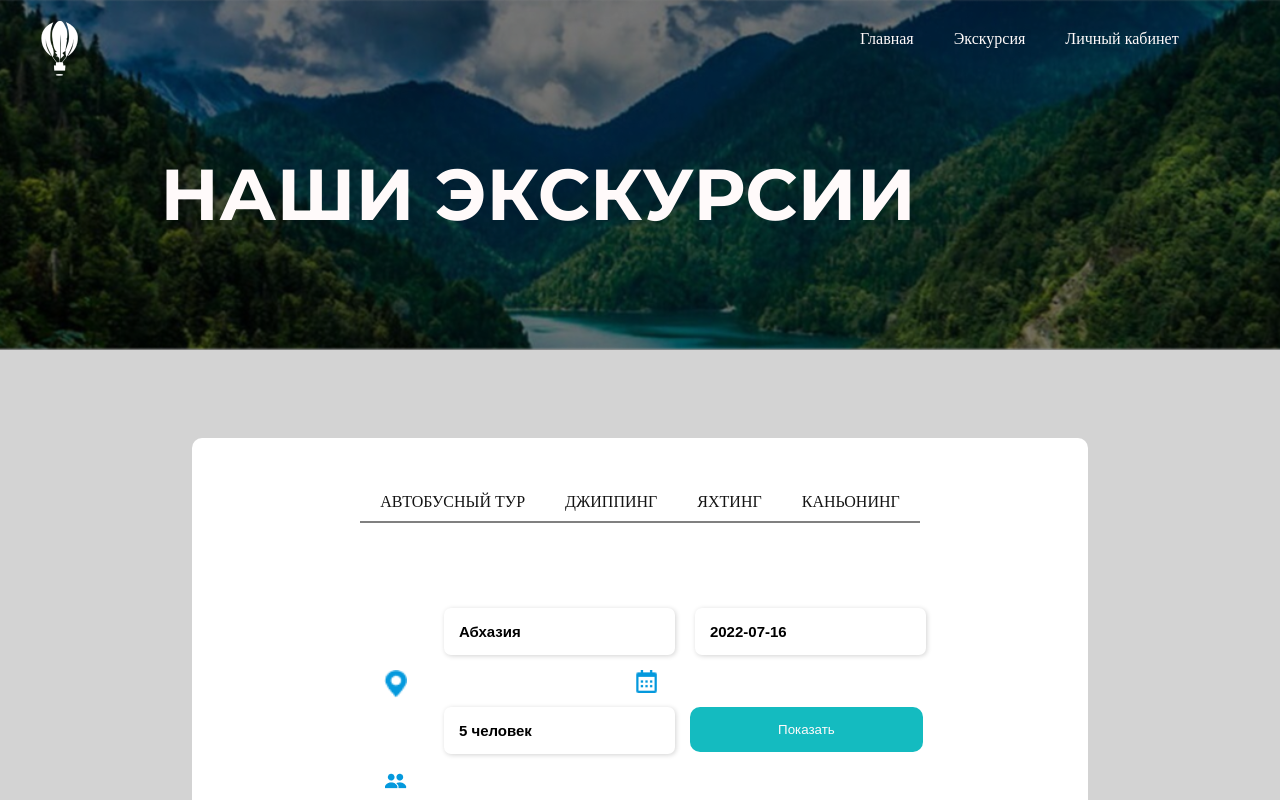
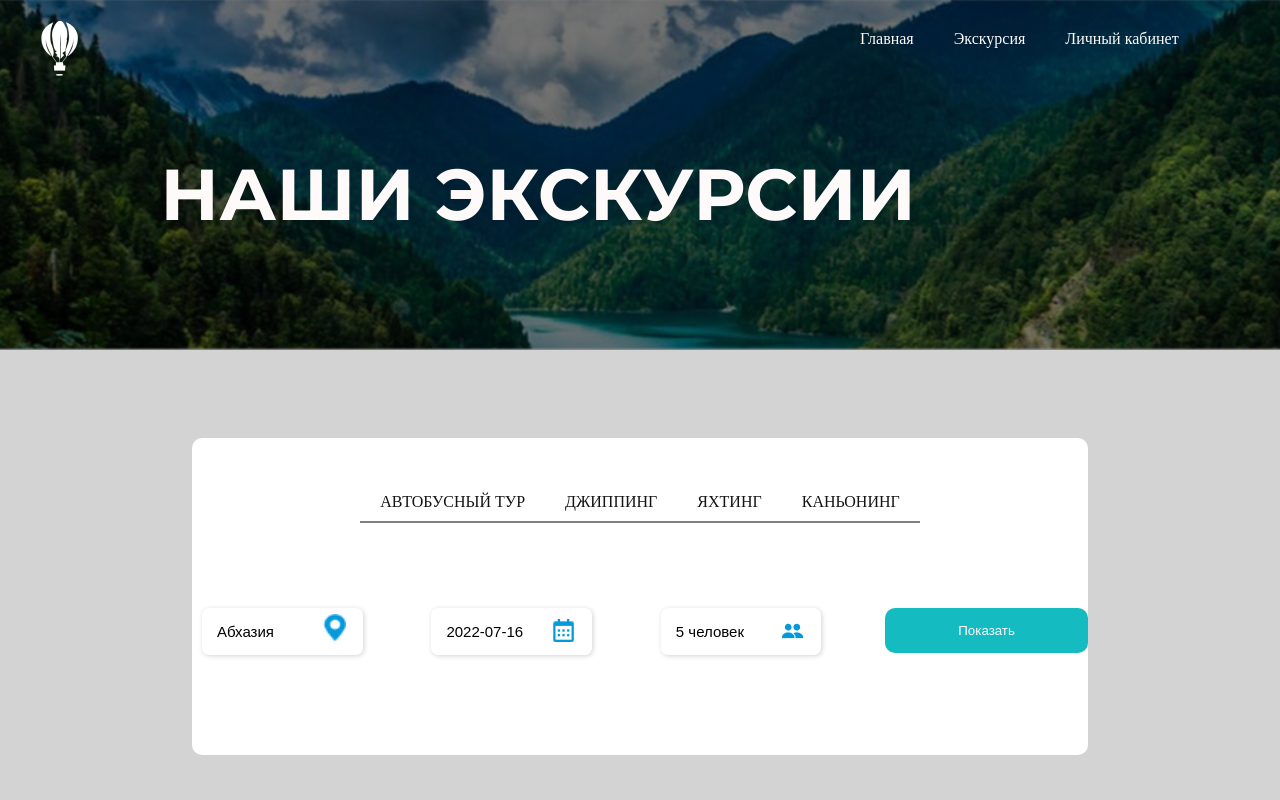
Before and after one commit to Shokhanasser1/Shokhanasser, a React (Create React App) app in the folder travel/: page /blog in a window 1280 px wide. Shown: the top 800 px of the page. Built offline with nearby package versions, Linux system fonts and the light colour scheme.

Commit message:
blog part 4

```diff
--- a/travel/src/components/Blog/index.jsx
+++ b/travel/src/components/Blog/index.jsx
@@ -30,15 +30,15 @@ function Blog() {
                </div>
                <div className="blog-wrapper">
                     <div className="input-btn">
-                         <div className="input-1">
+                         <div className="input">
                               <input type="text" name="" value={"Абхазия"} id="county" />
                               <img src={geolocationImg} alt="" width={23} height={28} />
                          </div>
-                         <div className="input-2">
+                         <div className="input">
                               <input type="text" name="" value={"2022-07-16"} id="date" />
                               <img src={calendarImg} alt="" width={23} height={23} />
                          </div>
-                         <div className="input-3">
+                         <div className="input">
                               <input type="text" name="" id="people" value={"5 человек"} />
                               <img src={peopleImg} alt="" width={23} height={23} />
                          </div>
--- a/travel/src/components/Blog/style.scss
+++ b/travel/src/components/Blog/style.scss
@@ -96,12 +96,11 @@
       border-radius: 0 0 10px 10px;
 
       .input-btn {
-         width: 46%;
-         margin: 0 auto;
+         width: 100%;
          padding-bottom: 10%;
-         display: grid;
-         grid-template-columns: 1fr 1fr;
-
+         display: flex;
+         flex-direction: row;
+         justify-content: center;
 
          img {
             width: 23px;
@@ -119,13 +118,14 @@
          }
 
          input {
+            width: 70%;
             border: none;
             border-radius: 7px;
             margin: 10px;
             padding: 15px;
             background-color: white;
             font-size: 15px;
-            font-weight: 700;
+            font-weight: 400;
             box-shadow: 1px 1px 5px lightgray;
          }
       }
```
